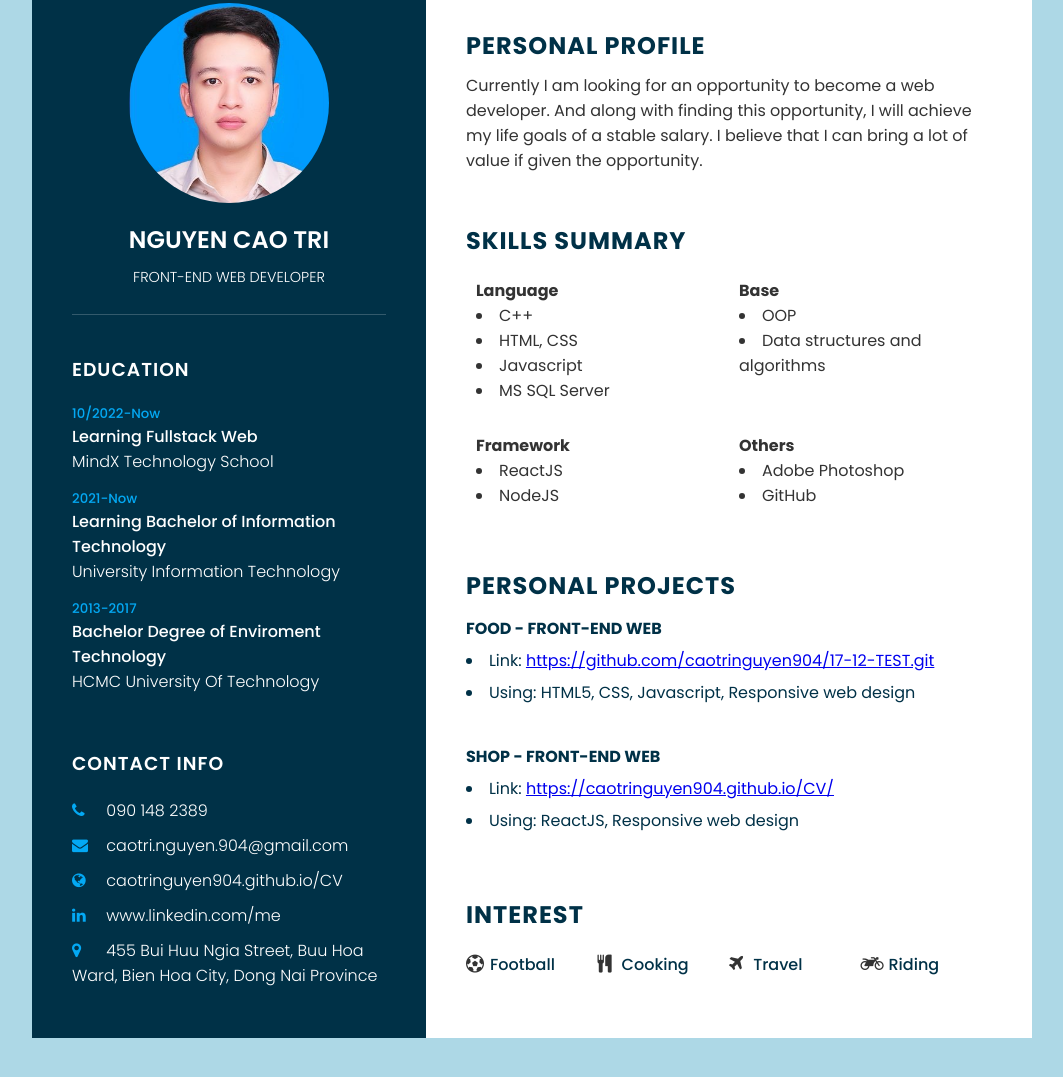
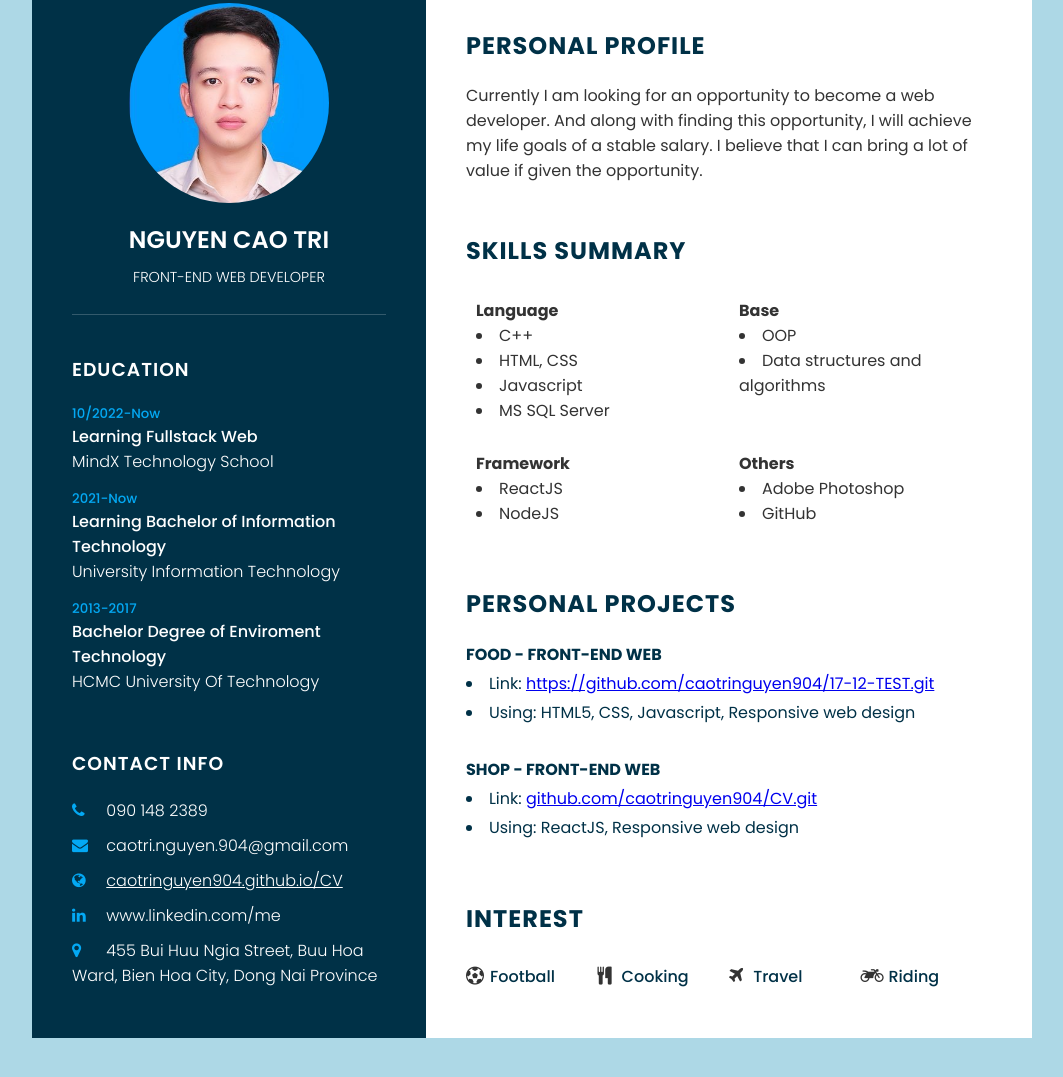
Before and after one commit to caotringuyen904/Curriculum, a plain HTML site: page index.html in a window 1280 px wide. Shown: the part 87-1164 px from the top of the page, without its empty margins (108-1171 px from the left). Drawn offline with Linux system fonts and the light colour scheme.

Commit message:
fix link

```diff
--- a/index.html
+++ b/index.html
@@ -59,7 +59,11 @@
                     <li>
                         <span class="icon"><i class="fa fa-globe" aria-hidden="true"></i>
                         </span>
-                        <span class="text">caotringuyen904.github.io/CV</span>
+                        <span  class="text">
+                         <a href="https://caotringuyen904.github.io/CV/">
+                            caotringuyen904.github.io/CV
+                         </a>
+                        </span>
                     </li>
                     <li>
                         <span class="icon"><i class="fa fa-linkedin" aria-hidden="true"></i>
@@ -131,7 +135,7 @@
                     <br>
                     <div class="row">
                         <h4>SHOP - FRONT-END WEB</h4>
-                        <li>Link: <a href="https://caotringuyen904.github.io/CV/">https://caotringuyen904.github.io/CV/</a></li>
+                        <li>Link: <a href="https://github.com/caotringuyen904/CV.git">github.com/caotringuyen904/CV.git</a></li>
                         <li>Using: ReactJS, Responsive web design</li>
                     </div>
                 </div>
--- a/style.css
+++ b/style.css
@@ -95,6 +95,11 @@ body{
     color: #fff;
     font-weight: 300;
 }
+
+.contactInfo ul li span a{
+    color: #fff;
+    font-weight: 300;
+}
 .contactInfo.education li{
     margin-bottom: 15px;
 }
@@ -129,7 +134,7 @@ body{
     color: #003147;
     text-transform: uppercase;
     letter-spacing: 1px;
-    margin-bottom: 10px;
+    margin-bottom: 20px;
 }
 p{
     color: #333;
@@ -144,18 +149,20 @@ p{
 
   .row {
     color: #003147;
-    margin-bottom: 10px;
+    margin-bottom: 8px;
   }
 
   .projects .row{
-    line-height: 2;
+    line-height: 1.8;
   }
   /* Clear floats after the columns */
   .row:after {
     content: "";
     display: table;
     clear: both;
+
   }
+
   .interest ul{
     display: grid;
     grid-template-columns: repeat(4,1fr);
@@ -164,13 +171,15 @@ p{
     list-style: none;
     color:#003147;
     font-weight: 500;
-    margin: 10px 0;
+    margin: 8px 0;
   }
   .interest ul li .fa{
     color:#333;
     font-size: 18px;
     width: 20px;
   }
+
+
 
   @media(max-width: 1000px){
     .container{
```
